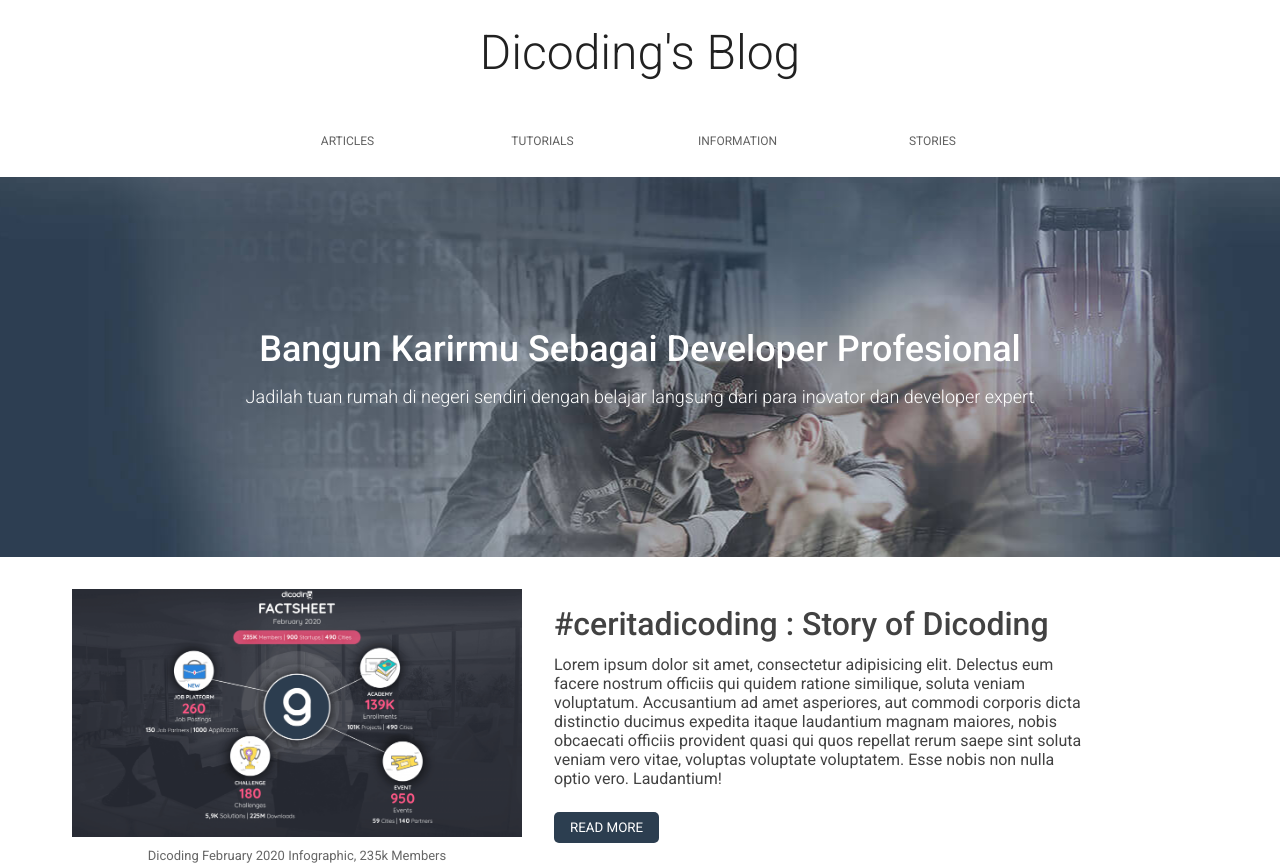
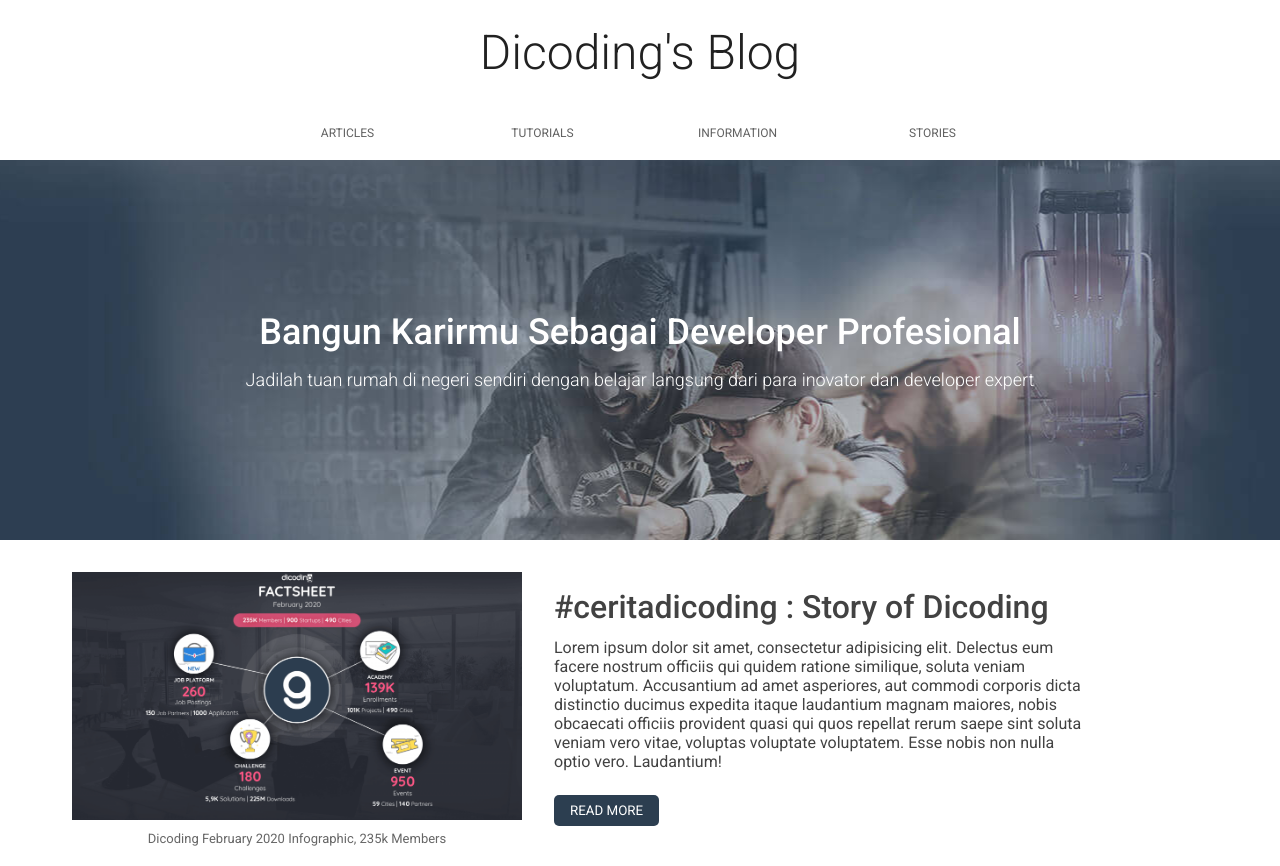
Before and after one commit to rrewind/dicoding-blog, a website built with webpack: page src/index.html in a window 1280 px wide. Shown: the top 866 px of the page. Built offline with nearby package versions, Linux system fonts and the light colour scheme.

Commit message:
add padding on a element

```diff
--- a/src/styles/main.css
+++ b/src/styles/main.css
@@ -65,11 +65,12 @@
     width: 24%;
     text-align: center;
     line-height: 24px;
-    padding: 24px;
     text-transform: uppercase;
 }
 
 .nav a {
+    display: inline-block;
+    padding: 1.3em;
     text-decoration: none;
     color: #616161;
 }
@@ -298,6 +299,8 @@
 }
 
 footer a {
+    display: inline-block;
+    padding: 1.3em;
     text-decoration: none;
     color: #fff
 }
```
